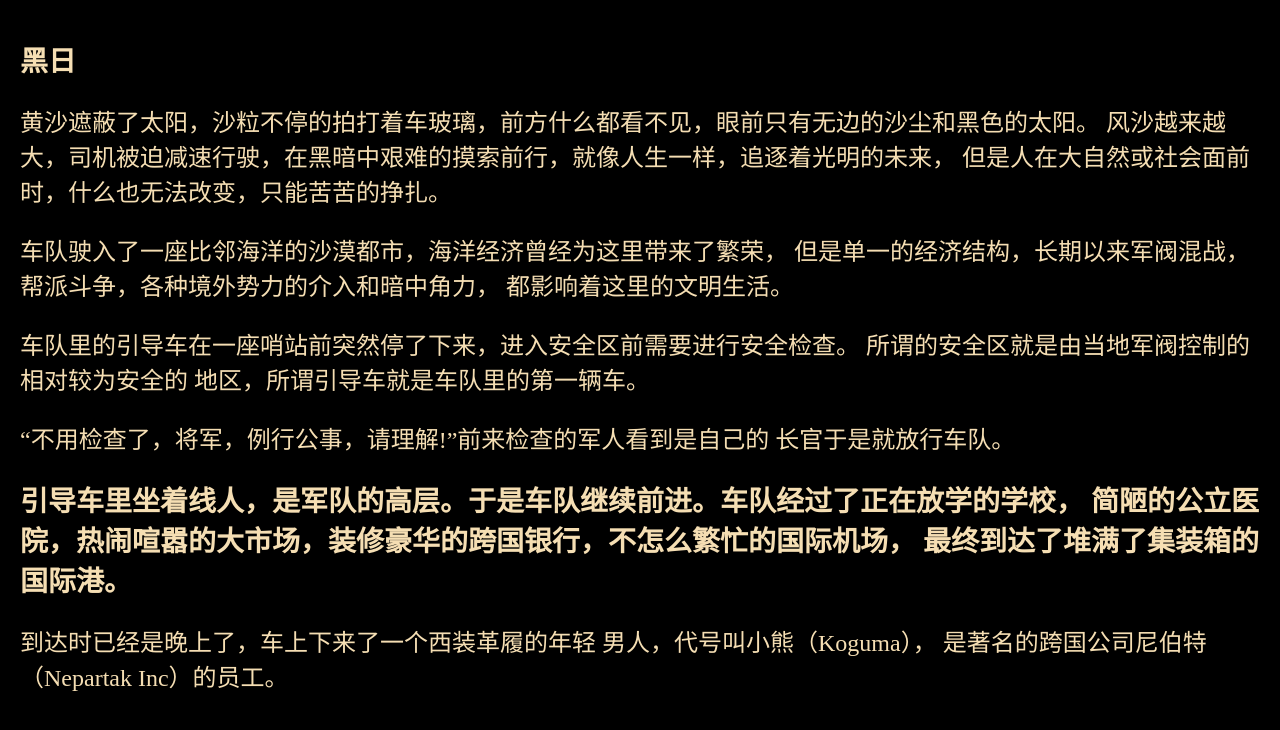
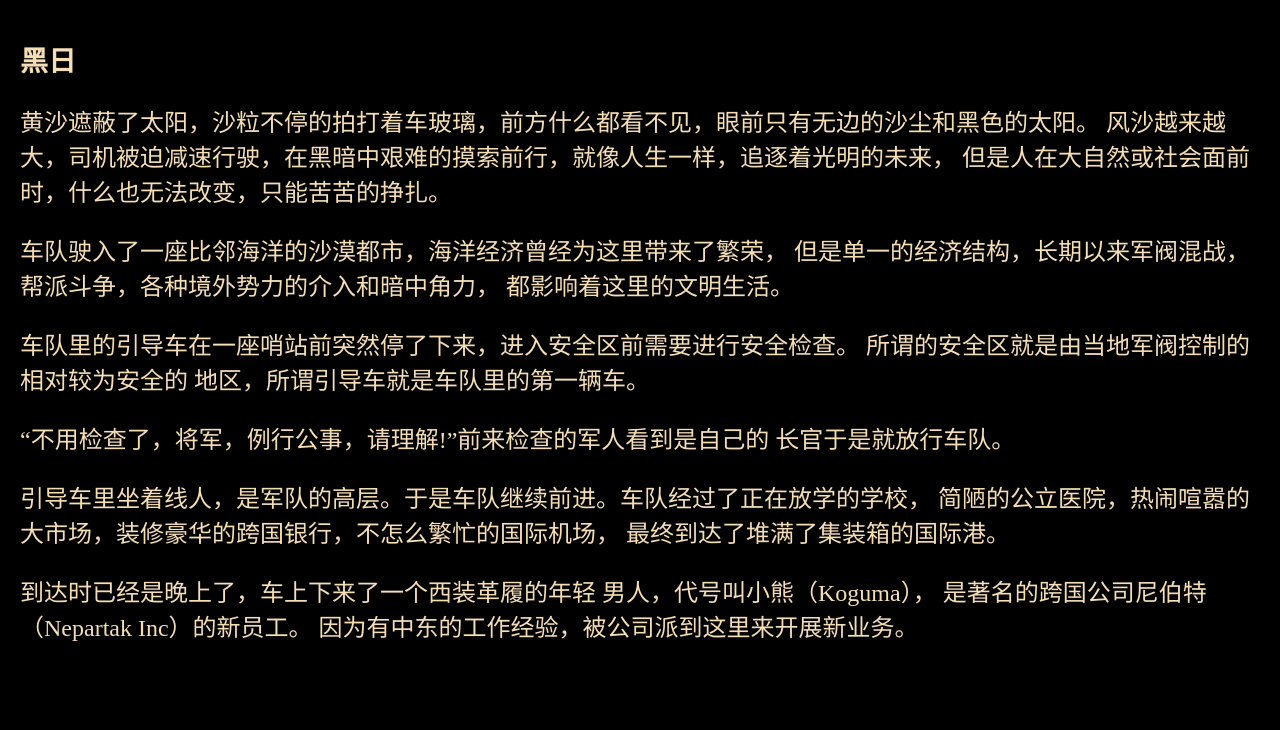
Before and after one commit to November20/heiri, a plain HTML site: page index.html in a window 1280 px wide. Drawn offline with Linux system fonts and the light colour scheme.

Commit message:
Update index.html

```diff
--- a/index.html
+++ b/index.html
@@ -40,10 +40,12 @@
                 车队里的引导车在一座哨站前突然停了下来，进入安全区前需要进行安全检查。
                 所谓的安全区就是由当地军阀控制的相对较为安全的
                 地区，所谓引导车就是车队里的第一辆车。
+                  </p>
                 <p>
                 “不用检查了，将军，例行公事，请理解!”前来检查的军人看到是自己的
                 长官于是就放行车队。
                </p>
+            <p>
                 引导车里坐着线人，是军队的高层。于是车队继续前进。车队经过了正在放学的学校，
                 简陋的公立医院，热闹喧嚣的大市场，装修豪华的跨国银行，不怎么繁忙的国际机场，
                 最终到达了堆满了集装箱的国际港。
@@ -51,7 +53,8 @@
             <p>
                 到达时已经是晚上了，车上下来了一个西装革履的年轻
                 男人，代号叫小熊（Koguma），
-                是著名的跨国公司尼伯特（Nepartak Inc）的员工。
+                是著名的跨国公司尼伯特（Nepartak Inc）的新员工。
+                因为有中东的工作经验，被公司派到这里来开展新业务。
             </p>
             <p>
 
```
